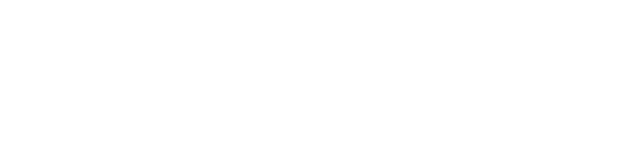
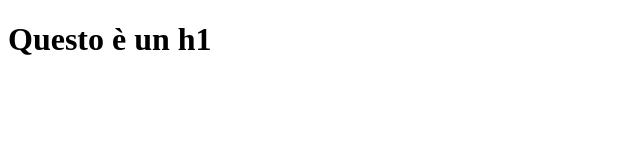
Before and after one commit to Pievisco89/repo-prova, a plain HTML site: page index.html in a window 1280 px wide. Shown: the whole page, without its empty margins (0-640 px from the left). Drawn offline with Linux system fonts and the light colour scheme.

Commit message:
ho messo h1

```diff
--- a/index.html
+++ b/index.html
@@ -7,6 +7,6 @@
     <title>Repo prova</title>
 </head>
 <body>
-
+    <h1>Questo è un h1</h1>
 </body>
 </html>
```
